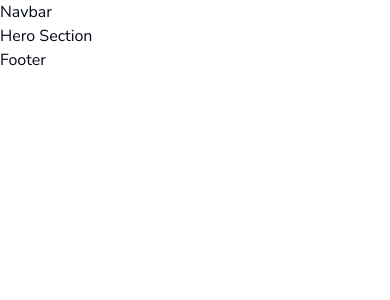
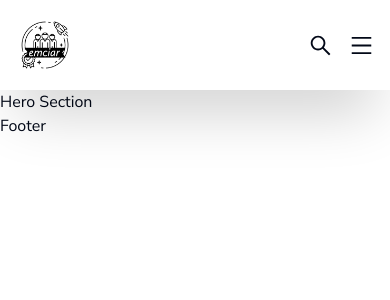
Before and after one commit to pandupan/emciar, a Next.js app: page / in a window 390 px wide. Shown: the top 300 px of the page. Built offline with nearby package versions, Linux system fonts and the light colour scheme.

Commit message:
[ADD] - Nav

```diff
--- a/components/layout/Header.tsx
+++ b/components/layout/Header.tsx
@@ -5,7 +5,7 @@ import { FaLinkedinIn } from 'react-icons/fa'
 
 const Header = () => {
   return (
-    <div className='hidden lg:flex w-full justify-between bg-colorfull-darkblue h-[60px] text-xs'>
+    <div className='hidden lg:flex w-full justify-between bg-colorfull-darkblue h-[45px] text-sm font-light'>
       <div className='flex justify-center items-center gap-8 ml-16'>
         <div className='flex items-center justify-center text-white gap-2'>
           <MdEmail size={15}/>
--- a/components/layout/Navbar.tsx
+++ b/components/layout/Navbar.tsx
@@ -1,10 +1,83 @@
-import React from 'react'
+'use client'
+
+import * as React from "react";
+import Image from "next/image"
+import { IoMdArrowDropdown } from "react-icons/io"
+import {
+  Popover,
+  PopoverContent,
+  PopoverTrigger,
+} from "@/components/ui/popover"
+import { AiOutlineSearch, AiOutlineMenu, AiOutlineClose } from "react-icons/ai"
+import { PopoverAnchor } from "@radix-ui/react-popover"
+import { Input } from "../ui/input"
+
 
 const Navbar = () => {
+  const [searchOpen, setSearchOpen] = React.useState(true);
+
+  const toggleSearch = () => {
+    setSearchOpen((prevSearchOpen) => !prevSearchOpen);
+  };
+
   return (
-    <div>
-      Navbar
-    </div>
+    <>
+      <div className="hidden lg:flex w-full sticky h-[95px] shadow-[0_35px_60px_-15px_rgba(0,0,0,0.2)] ">
+        <Image
+          src="/images/emciar-logo.png"
+          width={90}
+          height={90}
+          alt="Logo"
+          className="ml-4 sm:ml-12 lg:ml-16 sm:p-2"
+        />
+        <Popover>
+          <div className="flex text- justify-center items-center px-2 font-bold ml-20 hover:text-blue-500 hover:border-b-2 hover:border-blue-500 transform hover:scale-110 hover:mt-2 hover:font-bold">
+            <PopoverTrigger>Home</PopoverTrigger>
+            <IoMdArrowDropdown/>
+            <PopoverContent className="uppercase ml-[190px] mt-8 gap-1">
+              <div className="flex flex-col justify-center font-bold text-sm py-4 ">
+                <div className="py-2 hover:text-blue-500">
+                  Recruitment
+                </div>
+                <div className="py-2 hover:text-blue-500">
+                  Job Counseling
+                </div>
+
+              </div>
+            </PopoverContent>
+
+          </div>
+        </Popover>
+        <div className="flex justify-center items-center px-2 font-bold ml-10 hover:text-blue-500 hover:border-b-2 hover:border-blue-500 transform hover:scale-110 hover:mt-2 hover:font-bold">
+          <p>Contatcs</p>
+        </div>
+      </div>
+
+      <div className="lg:hidden flex justify-between items-center w-full sticky h-[90px] shadow-[0_35px_60px_-15px_rgba(0,0,0,0.2)] ">
+        <Image
+          src="/images/emciar-logo.png"
+          width={90}
+          height={90}
+          alt="Logo"
+          className="sm:ml-12 lg:ml-16 p-3"
+        />
+        <div className="flex justify-center gap-4 mr-4 sm:mr-2">
+          <Popover>
+            <PopoverTrigger className="lg:hidden">
+              {searchOpen ? (
+                  <AiOutlineSearch size={25} onClick={toggleSearch} />
+                ) : (
+                  <AiOutlineClose size={25} onClick={toggleSearch} />
+                )}
+            </PopoverTrigger>
+            <PopoverContent className="mt-[30px] lg:hidden">
+              <Input placeholder="Search..."/>
+            </PopoverContent>
+          </Popover>
+          <AiOutlineMenu size={25}/>
+        </div>
+      </div>
+    </>
   )
 }
 
--- /dev/null
+++ b/components/ui/input.tsx
@@ -0,0 +1,36 @@
+import * as React from "react";
+import { cn } from "@/lib/utils";
+import { AiOutlineSearch } from "react-icons/ai";
+
+export interface InputProps extends React.InputHTMLAttributes<HTMLInputElement> {}
+
+const Input = React.forwardRef<HTMLInputElement, InputProps>(
+  ({ className, type, ...props }, ref) => {
+    return (
+      <div className="relative w-full">
+        <div className="flex items-center h-10 w-full border border-input bg-gray-100 px-3 text-sm ring-offset-background file:border-0 file:bg-transparent file:text-sm file:font-medium placeholder:text-muted-foreground focus-visible:outline-none focus-visible:ring-2 focus-visible:ring-ring focus-visible:ring-offset-2 disabled:cursor-not-allowed disabled:opacity-50">
+          <input
+            type={type}
+            className={cn(
+              "flex-1 appearance-none bg-transparent border-none w-full text-sm font-medium placeholder-text-muted-foreground focus:outline-none",
+              className
+            )}
+            ref={ref}
+            {...props}
+          />
+        </div>
+        <span
+          className="absolute inset-y-0 right-3 flex items-center pointer-events-none bg-blue-500 rounded"
+          style={{ height: "calc(100% - 0.5rem)", width: "2rem", top: "50%", transform: "translateY(-50%)" }}
+          aria-hidden="true"
+        >
+          <AiOutlineSearch className="text-white mx-auto" />
+        </span>
+      </div>
+    );
+  }
+);
+
+Input.displayName = "Input";
+
+export { Input };
--- /dev/null
+++ b/components/ui/popover.tsx
@@ -0,0 +1,29 @@
+import * as React from "react"
+import * as PopoverPrimitive from "@radix-ui/react-popover"
+
+import { cn } from "@/lib/utils"
+
+const Popover = PopoverPrimitive.Root
+
+const PopoverTrigger = PopoverPrimitive.Trigger
+
+const PopoverContent = React.forwardRef<
+  React.ElementRef<typeof PopoverPrimitive.Content>,
+  React.ComponentPropsWithoutRef<typeof PopoverPrimitive.Content>
+>(({ className, align = "center", sideOffset = 4, ...props }, ref) => (
+  <PopoverPrimitive.Portal>
+    <PopoverPrimitive.Content
+      ref={ref}
+      align={align}
+      sideOffset={sideOffset}
+      className={cn(
+        "z-50 w-64 border bg-popover p-4 text-popover-foreground shadow-md outline-none data-[state=open]:animate-in data-[state=closed]:animate-out data-[state=closed]:fade-out-0 data-[state=open]:fade-in-0 data-[state=closed]:zoom-out-95 data-[state=open]:zoom-in-95 data-[side=bottom]:slide-in-from-top-2 data-[side=left]:slide-in-from-right-2 data-[side=right]:slide-in-from-left-2 data-[side=top]:slide-in-from-bottom-2",
+        className
+      )}
+      {...props}
+    />
+  </PopoverPrimitive.Portal>
+))
+PopoverContent.displayName = PopoverPrimitive.Content.displayName
+
+export { Popover, PopoverTrigger, PopoverContent }
--- a/package.json
+++ b/package.json
@@ -10,6 +10,7 @@
   },
   "dependencies": {
     "@headlessui/react": "^1.7.16",
+    "@radix-ui/react-popover": "^1.0.6",
     "@radix-ui/react-slot": "^1.0.2",
     "@types/node": "20.4.7",
     "@types/react": "18.2.18",
```
Also changed, not shown: public/images/emciar-logo-bg-white.png (added), 1 other file (tests, documents, lock files or other folders).
